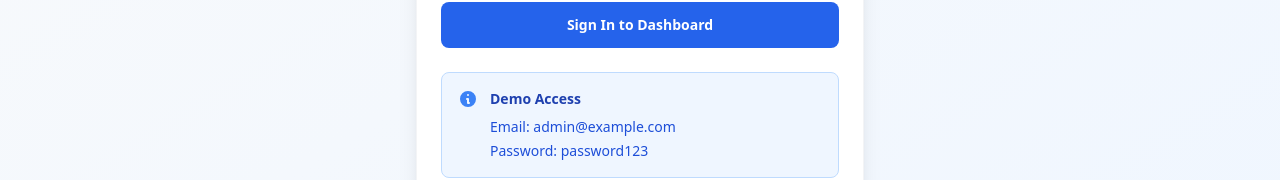
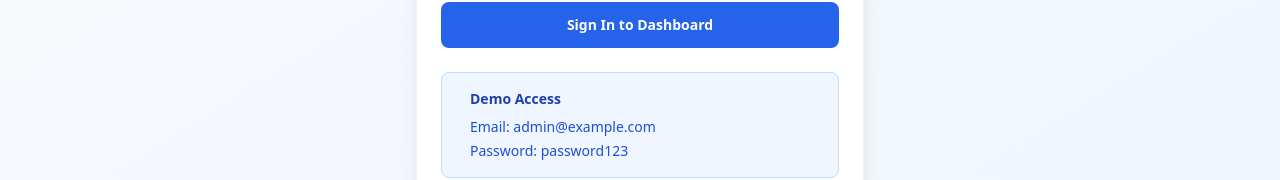
Before and after one commit to RANAWEERA-N-P-L-M/MINI-CRM, a React (Vite) app in the folder frontend/: page /login in a window 1280 px wide. Shown: the part 508-688 px from the top of the page. Built offline with nearby package versions, Linux system fonts and the light colour scheme; the HTML template or start-up script is replaced by a standard one.

Commit message:
Ui change

```diff
--- a/frontend/src/pages/Login.jsx
+++ b/frontend/src/pages/Login.jsx
@@ -158,9 +158,6 @@ const Login = () => {
             <div className="bg-blue-50 border border-blue-200 rounded-lg p-4">
               <div className="flex items-start">
                 <div className="flex-shrink-0">
-                  <svg className="h-5 w-5 text-blue-500" fill="currentColor" viewBox="0 0 20 20">
-                    <path fillRule="evenodd" d="M18 10a8 8 0 11-16 0 8 8 0 0116 0zm-7-4a1 1 0 11-2 0 1 1 0 012 0zM9 9a1 1 0 000 2v3a1 1 0 001 1h1a1 1 0 100-2v-3a1 1 0 00-1-1H9z" />
-                  </svg>
                 </div>
                 <div className="ml-3">
                   <h4 className="text-sm font-semibold text-blue-800">Demo Access</h4>
```
